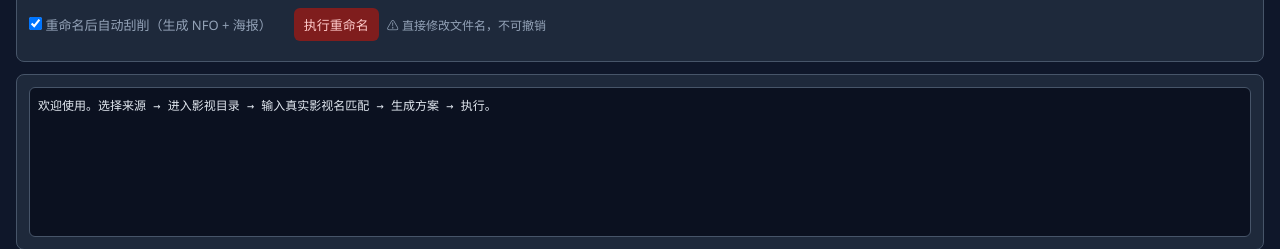
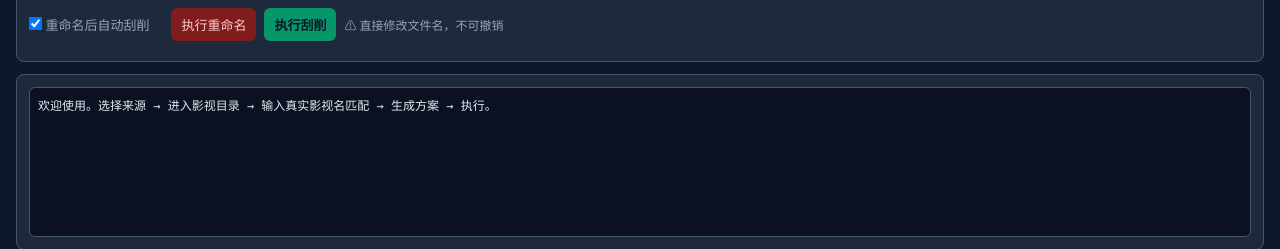
Before and after one commit to yzx860325-design/openlist-renamer, a Flask app: page / in a window 1280 px wide. Shown: the part 445-694 px from the top of the page. Run offline with Flask 3, Linux system fonts and the light colour scheme.

Commit message:
ui: 拆分执行按钮——独立【执行重命名】和【执行刮削】

```diff
--- a/templates/index.html
+++ b/templates/index.html
@@ -130,9 +130,10 @@
     <tbody></tbody>
   </table>
   <div class="row mt">
-    <label><input type="checkbox" id="scrapeChk" checked> 重命名后自动刮削（生成 NFO + 海报）</label>
+    <label><input type="checkbox" id="scrapeChk" checked> 重命名后自动刮削</label>
     <span id="scrapeHint" class="hint"></span>
-    <button class="danger" onclick="doRename()">执行重命名</button>
+    <button id="btnRename" class="danger" onclick="doRename()">执行重命名</button>
+    <button id="btnScrape" class="primary" style="background:#059669" onclick="doScrape()">执行刮削</button>
     <span class="count">⚠ 直接修改文件名，不可撤销</span>
   </div>
 </div>
@@ -170,6 +171,7 @@ function switchSrc(src) {
   if (src === 'fs') checkFsRoot();
   // 刮削只对 fs 来源有效（OpenList v3 上传 API 兼容性问题）
   $('#scrapeChk').disabled = (src !== 'fs');
+  $('#btnScrape').disabled = (src !== 'fs');
   if (src !== 'fs') {
     $('#scrapeChk').checked = false;
     $('#scrapeHint').textContent = '（OpenList 来源不支持写入文件 → 刮削已禁用）';
@@ -324,6 +326,27 @@ async function doRename() {
   } catch(e) { log('❌ ' + e.message, 'err'); }
 }
 
+// ---------- 独立刮削（不改文件名，只生成 NFO/海报）----------
+async function doScrape() {
+  if (!connOK()) { log('请先连接', 'err'); return; }
+  if (currentSrc !== 'fs') { log('刮削仅支持 NAS/本地来源（OpenList 不支持写文件）', 'err'); return; }
+  if (!selectedMedia) { log('请先匹配 TMDB 选择影视', 'err'); return; }
+  if (!confirm(`对当前目录「${currentPath}」执行刮削吗？\n将生成：tvshow.nfo / movie.nfo + poster.jpg + fanart.jpg（不改文件名）`)) return;
+  $('#btnScrape').disabled = true;
+  try {
+    const d = await api('/api/scrape', {
+      method: 'POST', headers: {'Content-Type': 'application/json'},
+      body: JSON.stringify({src: currentSrc, path: currentPath, media: selectedMedia})
+    });
+    log(`🖼 刮削成功：${d.files.join(', ')}`, 'ok');
+    log(`   标题：${d.title} (${d.year})`, 'ok');
+    await listDir(currentPath);
+  } catch(e) {
+    log('❌ ' + e.message, 'err');
+  }
+  $('#btnScrape').disabled = false;
+}
+
 function esc(s) {
   const div = document.createElement('div');
   div.textContent = s || '';
```
